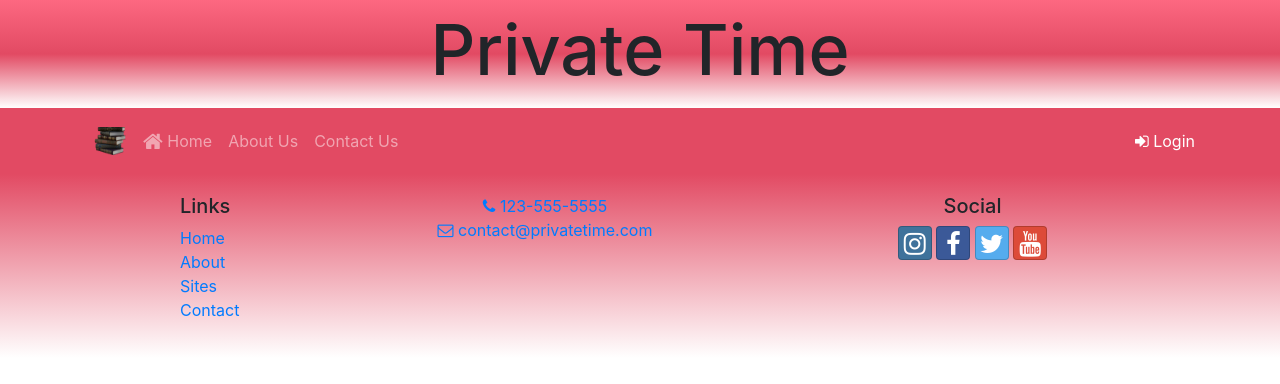
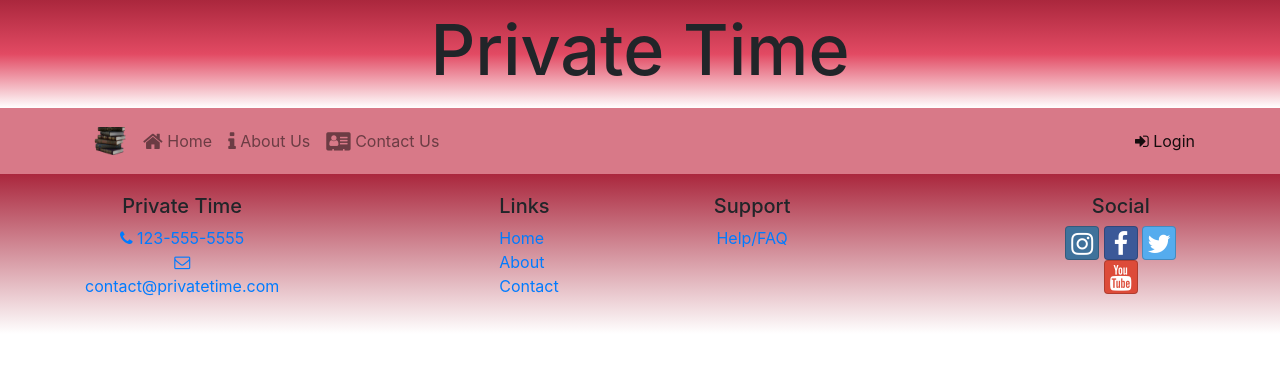
Before and after one commit to GardnerJohn/PrivateTime, a website: page index.html in a window 1280 px wide. Drawn offline with nearby package versions, Linux system fonts and the light colour scheme.

Commit message:
modified colors, added images

```diff
--- a/css/sytles.scss
+++ b/css/sytles.scss
@@ -1,6 +1,6 @@
-$color-primary: rgb(253, 104, 129);
-$color-secondary: rgb(226, 74, 99);
-$color-litepurple: rgb(236, 75, 236);
+$color-primary: #aa273d;
+$color-secondary: #e24a63;
+
 
 .jumbotron {
   margin: 0;
--- a/html/footer.html
+++ b/html/footer.html
@@ -3,20 +3,24 @@
 <footer class="site-footer" id="footer">
   <div class="container">
     <div class="row">
-      <div class="col-4 col-sm-2 offset-1">
+      <div class="col-sm text-center">
+        <h5>Private Time</h5>
+        <a role="button" btn btn-link href="tel:1235555555"><i class="fa fa-phone"></i> 123-555-5555</a><br>
+        <a role="button" btn btn-link href="mailto:contact@privatetime.com"><i class="fa fa-envelope-o"></i> contact@privatetime.com</a>
+      </div>
+      <div class="col offset-2">
         <h5>Links</h5>
         <ul class="list-unstyled">
-          <li><a href="#">Home</a></li>
+          <li><a href="index.html">Home</a></li>
           <li><a href="aboutus.html">About</a></li>
-          <li><a href="#">Sites</a></li>
           <li><a href="contactus.html">Contact</a></li>
         </ul>
       </div>
-      <div class="col-sm-4 text-center">
-        <a role="button" btn btn-link href="tel:1235555555"><i class="fa fa-phone"></i> 123-555-5555</a><br>
-        <a role="button" btn btn-link href="mailto:contact@privatetime.com"><i class="fa fa-envelope-o"></i> contact@privatetime.com</a>
+      <div class="col text-center">
+        <h5>Support</h5>
+        <a role="button" btn btn-link href="help/faq">Help/FAQ</a><br>
       </div>
-      <div class="col-6 col-sm-5 text-center">
+      <div class="col text-center offset-2">
         <h5>Social</h5>
         <a class="btn btn-social-icon btn-instagram" href="http://instagram.com/"><i class="fa fa-instagram"></i></a>
         <a class="btn btn-social-icon btn-facebook" href="http://facebook.com/"><i class="fa fa-facebook"></i></a>
--- a/html/nav-bar.html
+++ b/html/nav-bar.html
@@ -1,6 +1,6 @@
 <!DOCTYPE html>
 
-<nav class="navbar navbar-expand-sm navbar-dark">
+<nav class="navbar navbar-expand-sm navbar-light">
   <div class="container">
     <!-- Brand -->
     <a class="navbar.brand" href="index.html"><img src="images/nav-barBrand.png" width="50" id="brandNav"></a>
@@ -15,8 +15,8 @@
     <div class="collapse navbar-collapse" id="collapsibleNavbar">
       <ul class="navbar-nav">
         <li class="nav-item" id="homeNav"><a class="nav-link" href="/index.html"><i class="fa fa-home fa-lg"></i> Home </a></li>
-        <li class="nav-item" id="aboutusNav"><a class="nav-link" href="/aboutus.html"> About Us </a></li>
-        <li class="nav-item" id="contactusNav"><a class="nav-link" href="/contactus.html"> Contact Us </a></li>
+        <li class="nav-item" id="aboutusNav"><a class="nav-link" href="/aboutus.html"><i class="fa fa-info fa-lg"></i> About Us </a></li>
+        <li class="nav-item" id="contactusNav"><a class="nav-link" href="/contactus.html"><i class="fa fa-address-card fa-lg"></i> Contact Us </a></li>
       </ul>
       <span class="navbar-text ml-auto">
         <a role="button" id="loginButton">
```
Also changed, not shown: aboutus.html (+3 -1 lines), Images/boy reading outside.jfif (added), Images/child at sunset reading.jfif (added), Images/man reading on beach.jfif (added), css/sytles.css.
